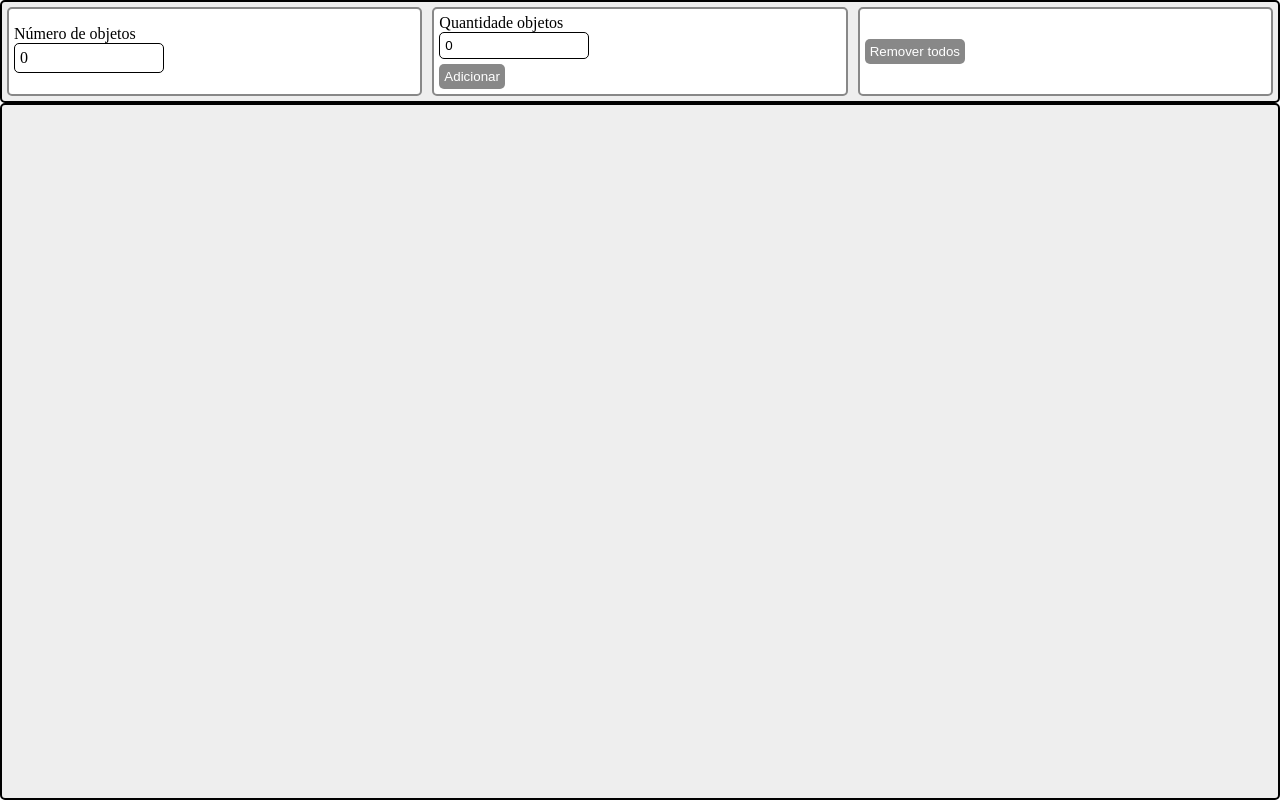
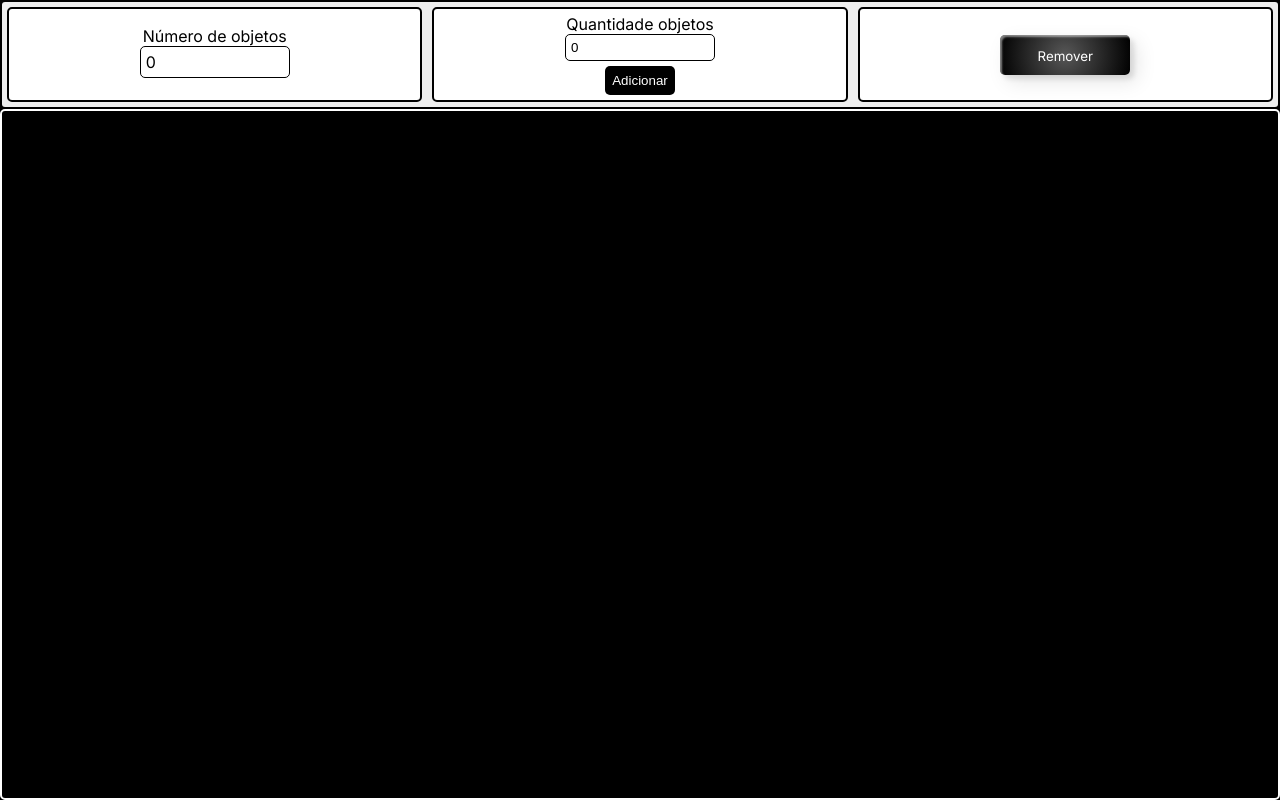
Before and after one commit to Victor87dev/criando-objetos-bolas, a plain HTML site: page index.html in a window 1280 px wide. Drawn offline with Linux system fonts and the light colour scheme.

Commit message:
mudanças no visual

```diff
--- a/forms.js
+++ b/forms.js
@@ -47,7 +47,7 @@ class Bola {
      num_objetos.innerHTML = numBola
    }
 
-   desenhar =()=>{
+   desenhar=()=>{
      const div = document.createElement("div")
      div.setAttribute("id",this.id)
      div.setAttribute("class","bola")
--- a/index.html
+++ b/index.html
@@ -16,10 +16,10 @@
     <div class="controle">
       <label>Quantidade objetos</label>
       <input type="number" value="0" min="0" id="txt_qtde">
-      <button id="btn_add">Adicionar</button>
+      <button id="btn_add" class="btn_add">Adicionar</button>
     </div>
-    <div class="controle">
-      <button id="btn_remover">Remover todos</button>
+    <div class="controle1">
+      <button id="btn_remover" class="btn_remover btn-6"><span>Remover</span></button>
     </div>
   </div>
 
--- a/style.css
+++ b/style.css
@@ -1,12 +1,19 @@
+@import url('https://fonts.googleapis.com/css2?family=Inter:wght@300;400&display=swap');
+
 *{
   border: none;
   padding: 0px;
   margin: 0px;
   box-sizing: border-box;
 }
+
+body{
+  background-color: #000;
+  font-family: 'Inter', sans-serif;
+}
 .controles{
   display: flex;
-  justify-content: flex-start;
+  justify-content: center;
   align-items: stretch;
   width: 100%;
   background-color: #eee;
@@ -17,19 +24,127 @@
   display: flex;
   flex-direction: column;
   justify-content: center;
-  align-items: flex-start;
+  align-items: center;
   width: 100%;
   background-color: #fff;
-  border: 2px solid #888;
+  border: 2px solid #000;
   border-radius: 5px;
   padding: 5px;
   margin: 5px;
 }
-button{
+.controle1{
+  display: flex;
+  flex-direction: column;
+  justify-content: center;
+  align-items: center;
+  width: 100%;
+  background-color: #fff;
+  border: 2px solid #000;
+  border-radius: 5px;
+  padding: 5px;
+  margin: 5px;
+}
+.btn_remover {
+  width: 130px;
+  height: 40px;
+  color: #fff;
+  border-radius: 5px;
+  padding: 10px 25px;
+  font-family: 'Inter', sans-serif;
+  font-weight: 500;
+  background: transparent;
   cursor: pointer;
-  background-color: #888;
+  transition: all 0.3s ease;
+  position: relative;
+  display: inline-block;
+   box-shadow:inset 2px 2px 2px 0px rgba(255,255,255,.5),
+   7px 7px 20px 0px rgba(0,0,0,.1),
+   4px 4px 5px 0px rgba(0,0,0,.1);
+  outline: none;
+}
+.btn-6 {
+  background: rgb(77, 77, 77);
+background: radial-gradient(circle, rgb(87, 87, 87) 0%, rgb(0, 0, 0) 100%);
+  line-height: 42px;
+  padding: 0;
+  border: none;
+}
+.btn-6 span {
+  position: relative;
+  display: block;
+  width: 100%;
+  height: 100%;
+}
+.btn-6:before,
+.btn-6:after {
+  position: absolute;
+  content: "";
+  height: 0%;
+  width: 1px;
+ box-shadow:
+ 7px 7px 20px 0px rgba(0,0,0,.4),
+ 7px 7px 20px 0px rgba(0,0,0,.4),
+   7px 7px 20px 0px rgba(0,0,0,.4),
+   4px 4px 5px 0px rgba(0,0,0,.3);
+}
+.btn-6:before {
+  right: 0;
+  top: 0;
+  transition: all 500ms ease;
+}
+.btn-6:after {
+  left: 0;
+  bottom: 0;
+  transition: all 500ms ease;
+}
+.btn-6:hover{
+  background: transparent;
+  color: #000;
+  box-shadow: #000;
+}
+.btn-6:hover:before {
+  transition: all 500ms ease;
+  height: 100%;
+}
+.btn-6:hover:after {
+  transition: all 500ms ease;
+  height: 100%;
+}
+.btn-6 span:before,
+.btn-6 span:after {
+  position: absolute;
+  content: "";
+  box-shadow:
+  7px 7px 20px 0px rgba(0,0,0,.4),
+  7px 7px 20px 0px rgba(0,0,0,.4),
+   7px 7px 20px 0px rgba(0,0,0,.4),
+   4px 4px 5px 0px rgba(0,0,0,.3);
+}
+.btn-6 span:before {
+  left: 0;
+  top: 0;
+  width: 0%;
+  height: .5px;
+  transition: all 500ms ease;
+}
+.btn-6 span:after {
+  right: 0;
+  bottom: 0;
+  width: 0%;
+  height: .5px;
+  transition: all 500ms ease;
+}
+.btn-6 span:hover:before {
+  width: 100%;
+}
+.btn-6 span:hover:after {
+  width: 100%;
+}
+.btn_add{
+  cursor: pointer;
+  background-color: #000;
   color: #fff;
-  padding: 5px;
+  padding: 7px;
   border-radius: 5px;
 }
 input[type='number'], #num_objetos{
@@ -45,8 +160,8 @@ input[type='number'], #num_objetos{
   min-height: 100vh;
   min-height: fill-available;
   min-height: -webkit-fill-available;
-  background-color: #eee;
-  border: 2px solid #000;
+  background-color: #000;
+  border: 2px solid #fff;
   border-radius: 5px;
   position: absolute;
   overflow: hidden;
```
